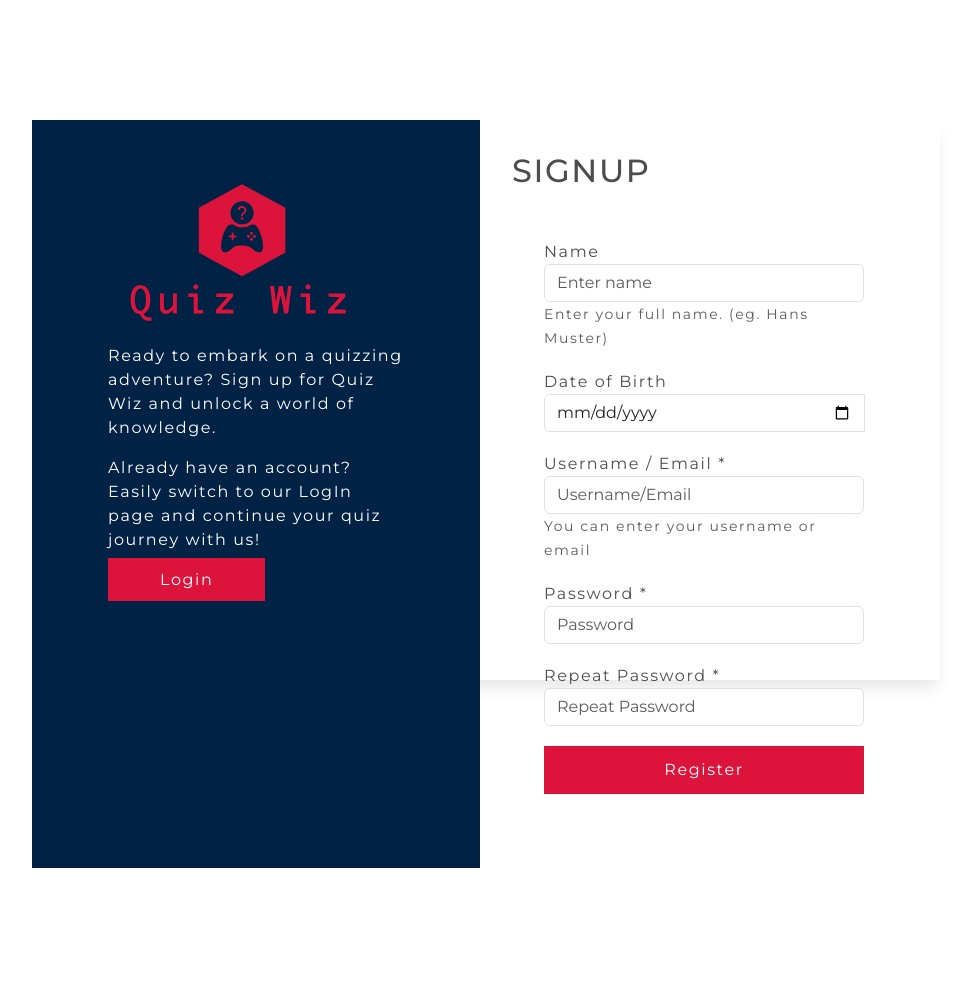
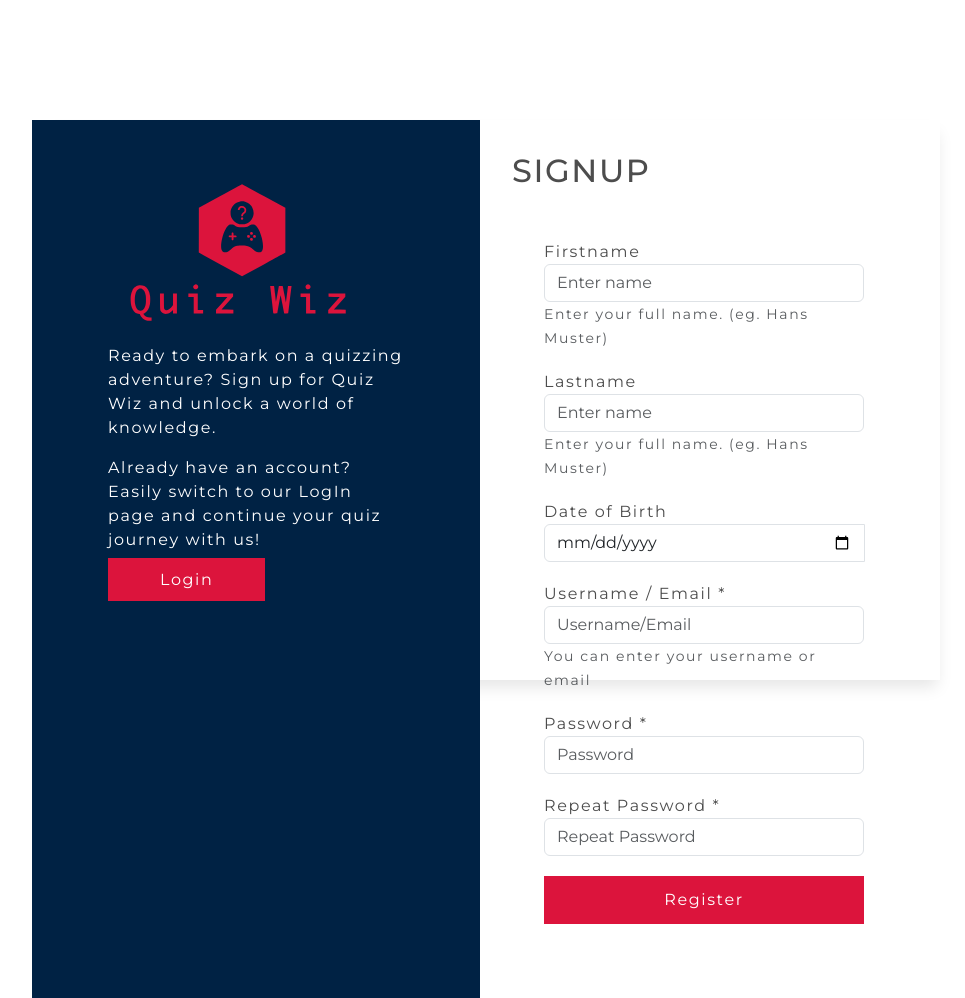
Before and after one commit to hamsiHftm/IN241_QuizWiz, a PHP site: page /app/pages/register.php in a window 1280 px wide. Shown: the whole page, without its empty margins (148-1113 px from the left). Before the commit the page ends 868 px from the top, so only its background shows below. Run offline with PHP 8.4, Linux system fonts and the light colour scheme; some libraries are stand-ins or nearby versions.

Commit message:
login and register implemented not finished yet

```diff
--- a/resources/sql_scripts/tables_create.sql
+++ b/resources/sql_scripts/tables_create.sql
@@ -2,7 +2,6 @@ CREATE TABLE IF NOT EXISTS Player (
 	id serial PRIMARY KEY,
 	username VARCHAR(50) UNIQUE NOT NULL,
 	password VARCHAR(500) NOT NULL,
-	salt VARCHAR(250) NOT NULL,
 	first_name VARCHAR(150),
 	last_name VARCHAR(150),
 	date_of_birth DATE,
--- a/src/app/components/header.php
+++ b/src/app/components/header.php
@@ -7,7 +7,7 @@
             <span class="navbar-toggler-icon"></span>
         </button>
         <a class="navbar-brand" href="../pages/home.php">
-            <img style="width: 150px" src="../../assets/img/quiz_wiz_logo.svg" alt="QuizWiz"/>
+            <img style="width: 150px" src="../../assets/img/quiz-wiz-logo-with-slogan.png" alt="QuizWiz"/>
         </a>
 
         <div class="collapse navbar-collapse justify-content-end" id="navbarTogglerDemo03">
--- a/src/app/pages/register.php
+++ b/src/app/pages/register.php
@@ -1,3 +1,44 @@
+<?php
+include '../../config.php';
+require_once '../services/QuizWizDB.php';
+
+if ($_SERVER['REQUEST_METHOD'] === 'POST' && isset($_POST["username"])) {
+    // Retrieve user-entered values
+    $firstname = $_POST["firstname"];
+    $lastname = $_POST["lastname"];
+    $dateOfBirth = $_POST["dateOfBirth"];
+    $username = $_POST["username"];
+    $password = $_POST["password"];
+    $repeatPassword = $_POST["repeatPassword"];
+
+    // Check if passwords match
+    if ($password !== $repeatPassword) {
+        echo "<script>alert('Passwords do not match.');</script>";
+    } else {
+        // Passwords match, continue processing
+        // TODO --> Check, if it okey to conn the DB global or only where it's needed
+        $db_host = $GLOBALS['DB_HOST'];
+        $db_port = $GLOBALS['DB_PORT'];
+        $dbname = $GLOBALS['DB_NAME'];
+        $db_user = $GLOBALS['DB_USERNAME'];
+        $db_password = $GLOBALS['DB_PASSWORD'];
+        $db = new QuizWizDB($db_host, $db_port, $dbname, $db_user, $db_password);
+
+        $result = $db->registerUser($username, $password, $firstname, $lastname, $dateOfBirth);
+        if ($result) {
+            echo "<script>
+                            console.log('User registered successfully.');
+                            document.getElementById('success-msg').style.display = 'block';
+                      </script>";
+            // TODO --> Display block is not working
+        } else {
+            echo "<script>alert('User registration failed');</script>";
+        }
+    }
+}
+
+?>
+
 <!DOCTYPE html>
 <html>
 <head>
@@ -6,14 +47,17 @@
     <!-- Adding bootstrap library -->
     <link rel="stylesheet" href="../../assets/bootstrap/css/bootstrap.css">
     <script src="../../assets/bootstrap/js/bootstrap.js"></script>
+
     <!-- Custom stylesheet -->
     <link rel="stylesheet" href="../../assets/css/quizWiz.css">
     <!-- added google fonts -->
     <link rel="preconnect" href="https://fonts.googleapis.com">
     <link rel="preconnect" href="https://fonts.gstatic.com" crossorigin>
-    <link href="https://fonts.googleapis.com/css2?family=Montserrat:wght@100;200;300;400;500&family=Roboto:wght@100;300;400&display=swap" rel="stylesheet">
+    <link href="https://fonts.googleapis.com/css2?family=Montserrat:wght@100;200;300;400;500&family=Roboto:wght@100;300;400&display=swap"
+          rel="stylesheet">
 </head>
 <body>
+
 <div class="qw-card-layout d-flex align-items-center justify-content-center">
     <div class="qw-card-container">
         <div class="row qw-card-layout">
@@ -23,10 +67,12 @@
                         <img class="qw-card-icon-layout" src="../../assets/img/quiz_wiz_logo.svg">
                     </div>
                     <div>
-                                <p>Ready to embark on a quizzing adventure? Sign up for Quiz Wiz and unlock a world of knowledge.</p>
+                        <p>Ready to embark on a quizzing adventure? Sign up for Quiz Wiz and unlock a world of
+                            knowledge.</p>
                     </div>
                     <div>
-                                <p>Already have an account? Easily switch to our LogIn page and continue your quiz journey with us!</p>
+                        <p>Already have an account? Easily switch to our LogIn page and continue your quiz journey with
+                            us!</p>
                     </div>
                     <div>
                         <a class="qw-red-button" href="login.php">Login</a>
@@ -35,11 +81,22 @@
             </div>
             <div class="col-6" style="padding: 2em">
                 <h2>SIGNUP</h2>
-                    <form action="register.php" method="post" class="qw-form col d-flex flex-column justify-content-between">
+                <form action="register.php" method="post"
+                      class="qw-form col d-flex flex-column justify-content-between">
                     <div class="form-group">
-                            <label for="nameInput">Name</label>
-                            <input type="text" class="form-control" id="nameInput" name="name" aria-describedby="nameInputHelp" placeholder="Enter name">
-                            <small id="nameInputHelp" class="form-text text-muted">Enter your full name. (eg. Hans Muster)</small>
+                        <label for="firstnameInput">Firstname</label>
+                        <input type="text" class="form-control" id="firstnameInput" name="firstname"
+                               aria-describedby="firstnameInputHelp" placeholder="Enter name">
+                        <small id="firstnameInputHelp" class="form-text text-muted">Enter your full name. (eg. Hans
+                            Muster)</small>
+                    </div>
+
+                    <div class="form-group">
+                        <label for="lastnameInput">Lastname</label>
+                        <input type="text" class="form-control" id="lastnameInput" name="lastname"
+                               aria-describedby="nameInputHelp" placeholder="Enter name">
+                        <small id="lastnameInputHelp" class="form-text text-muted">Enter your full name. (eg. Hans
+                            Muster)</small>
                     </div>
 
                     <div class="form-group">
@@ -54,20 +111,28 @@
 
                     <div class="form-group">
                         <label for="usernameInput">Username / Email *</label>
-                            <input type="text" class="form-control" id="usernameInput" name="username" aria-describedby="usernameInput" placeholder="Username/Email" required>
-                            <small id="usernameInput" class="form-text text-muted">You can enter your username or email</small>
+                        <input type="text" class="form-control" id="usernameInput" name="username"
+                               aria-describedby="usernameInput" placeholder="Username/Email" required>
+                        <small id="usernameInput" class="form-text text-muted">You can enter your username or
+                            email</small>
                     </div>
 
                     <div class="form-group">
                         <label for="passwordInput">Password *</label>
-                            <input type="password" class="form-control" id="passwordInput" name="password" placeholder="Password" required>
+                        <input type="password" class="form-control" id="passwordInput" name="password"
+                               placeholder="Password" required>
                     </div>
                     <div class="form-group">
                         <label for="repeatPasswordInput">Repeat Password *</label>
-                            <input type="password" class="form-control" id="repeatPasswordInput" name="repeatPassword" placeholder="Repeat Password" required>
+                        <input type="password" class="form-control" id="repeatPasswordInput" name="repeatPassword"
+                               placeholder="Repeat Password" required>
                     </div>
                     <div>
                         <button class="qw-red-button" type="submit">Register</button>
+                    </div>
+                    <!-- TODO Style it clearly -->
+                    <div id="success-msg" class="alert alert-success" role="alert" style="display: none">
+                        <p>Successfully created!!</p>
                     </div>
                 </form>
             </div>
@@ -76,41 +141,3 @@
 </div>
 </body>
 </html>
-
-<?php
-
-require_once '../services/QuizWizDB.php';
-
-if ($_SERVER['REQUEST_METHOD'] === 'POST') {
-    // Retrieve user-inputted values
-    $name = $_POST["name"];
-    $dateOfBirth = $_POST["dateOfBirth"];
-    $username = $_POST["username"];
-    $password = $_POST["password"];
-    $repeatPassword = $_POST["repeatPassword"];
-
-    // Check if passwords match
-    if ($password !== $repeatPassword) {
-        // TODO add alert for invalid password
-        echo '<div class="alert alert-danger" role="alert">';
-        echo 'Passwords do not match!';
-        echo '</div>';
-    } else {
-
-        // Passwords match, continue processing
-
-        // Now you can use these variables as needed, for example, to perform database operations or validation.
-
-        // For demonstration purposes, let's just print the values:
-        echo "Name: " . $name . "<br>";
-        echo "Date of Birth: " . $dateOfBirth . "<br>";
-        echo "Username / Email: " . $username . "<br>";
-        echo "Password: " . $password . "<br>";
-        echo "Repeat Password: " . $repeatPassword . "<br>";
-    }
-
-    exit;
-}
-
-
-?>
--- a/src/app/services/QuizWizDB.php
+++ b/src/app/services/QuizWizDB.php
@@ -47,4 +47,65 @@ class QuizWizDB
     {
         return $this->pdo;
     }
+
+    public function registerUser($username, $password, $first_name = null, $last_name = null, $date_of_birth = null): bool
+    {
+            try {
+                // Prepare the SQL statement for inserting a new player
+                $stmt = $this->pdo->prepare("
+                INSERT INTO Player (username, password, first_name, last_name, date_of_birth)
+                VALUES (:username, :password, :first_name, :last_name, :date_of_birth)
+            ");
+                // Hashing the password for security
+                $hashed_password = password_hash($password, PASSWORD_DEFAULT);
+
+                // Bind the parameters to the prepared statement
+                $stmt->bindParam(':username', $username, PDO::PARAM_STR);
+                $stmt->bindParam(':password', $hashed_password, PDO::PARAM_STR);
+                $stmt->bindParam(':first_name', $first_name, PDO::PARAM_STR);
+                $stmt->bindParam(':last_name', $last_name, PDO::PARAM_STR);
+                $stmt->bindParam(':date_of_birth', $date_of_birth, PDO::PARAM_STR);
+
+                // Execute the prepared statement
+                $stmt->execute();
+
+                // Return true to indicate successful registration
+                return true;
+            } catch (PDOException $e) {
+                // Handle any database errors and return false to indicate failure
+                return false;
+            }
+    }
+
+    public function loginUser($username, $password): bool
+    {
+        try {
+            // Prepare the SQL statement for get the player
+            $stmt = $this->pdo->prepare("SELECT * FROM Player where username = :username");
+
+            // Bind the parameters to the prepared statement
+            $stmt->bindParam(':username', $username, PDO::PARAM_STR);
+
+            // Execute the prepared statement
+            $stmt->execute();
+
+            $result = $stmt->get_result();
+
+            if ($result->num_rows === 1) {
+                // User found, verify password
+                $row = $result->fetch_assoc();
+                if (password_verify($password, $row['password'])) {
+                    return true; // Password is correct
+                } else {
+                    return false; // Incorrect password
+                }
+            } else {
+                return false; // User not found
+            }
+
+        } catch (PDOException $e) {
+            // Handle any database errors and return false to indicate failure
+            return false;
+        }
+    }
 }
```
Also changed, not shown: src/app/pages/login.php (+29 -6 lines). Lines whose indentation alone changed are shown as unchanged.
